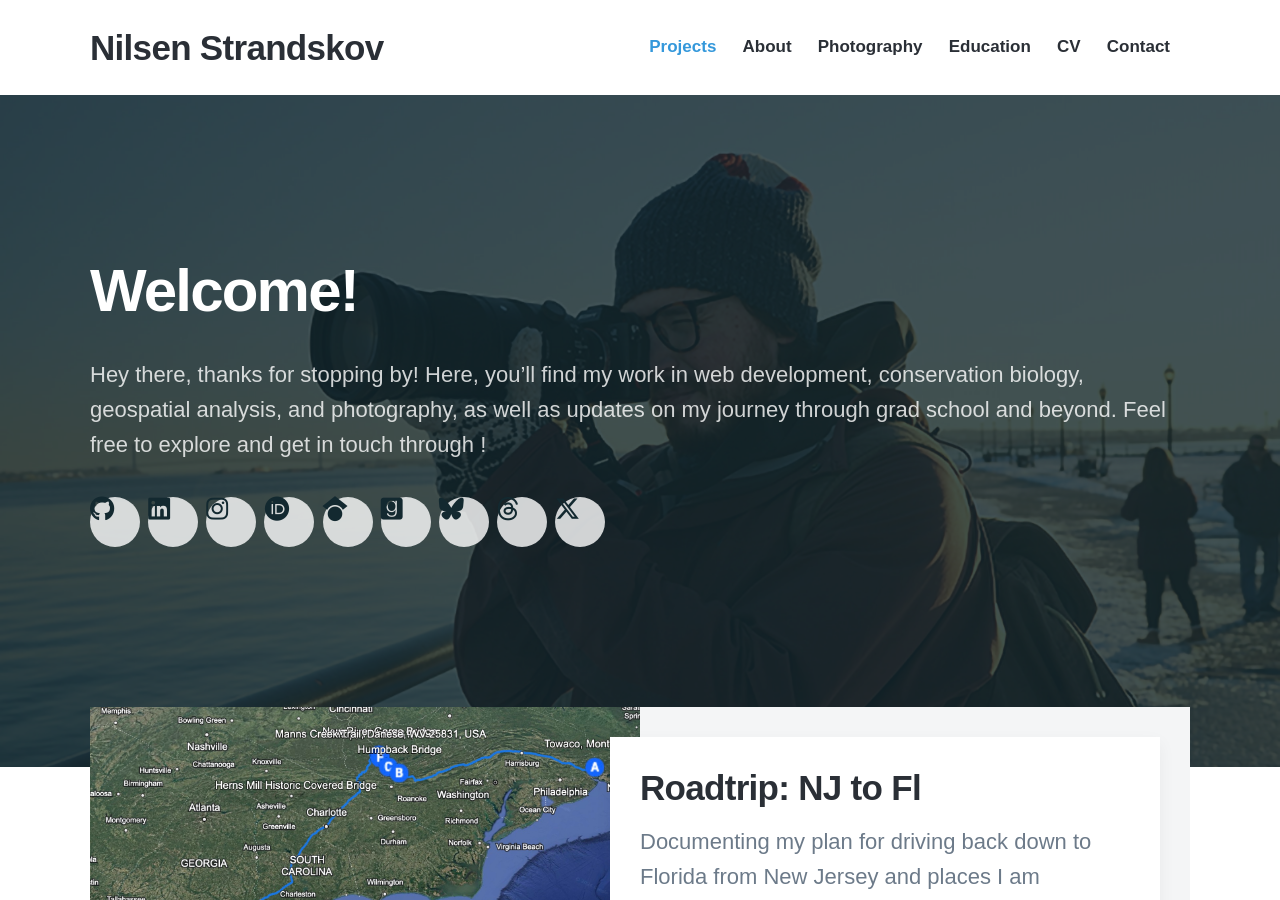
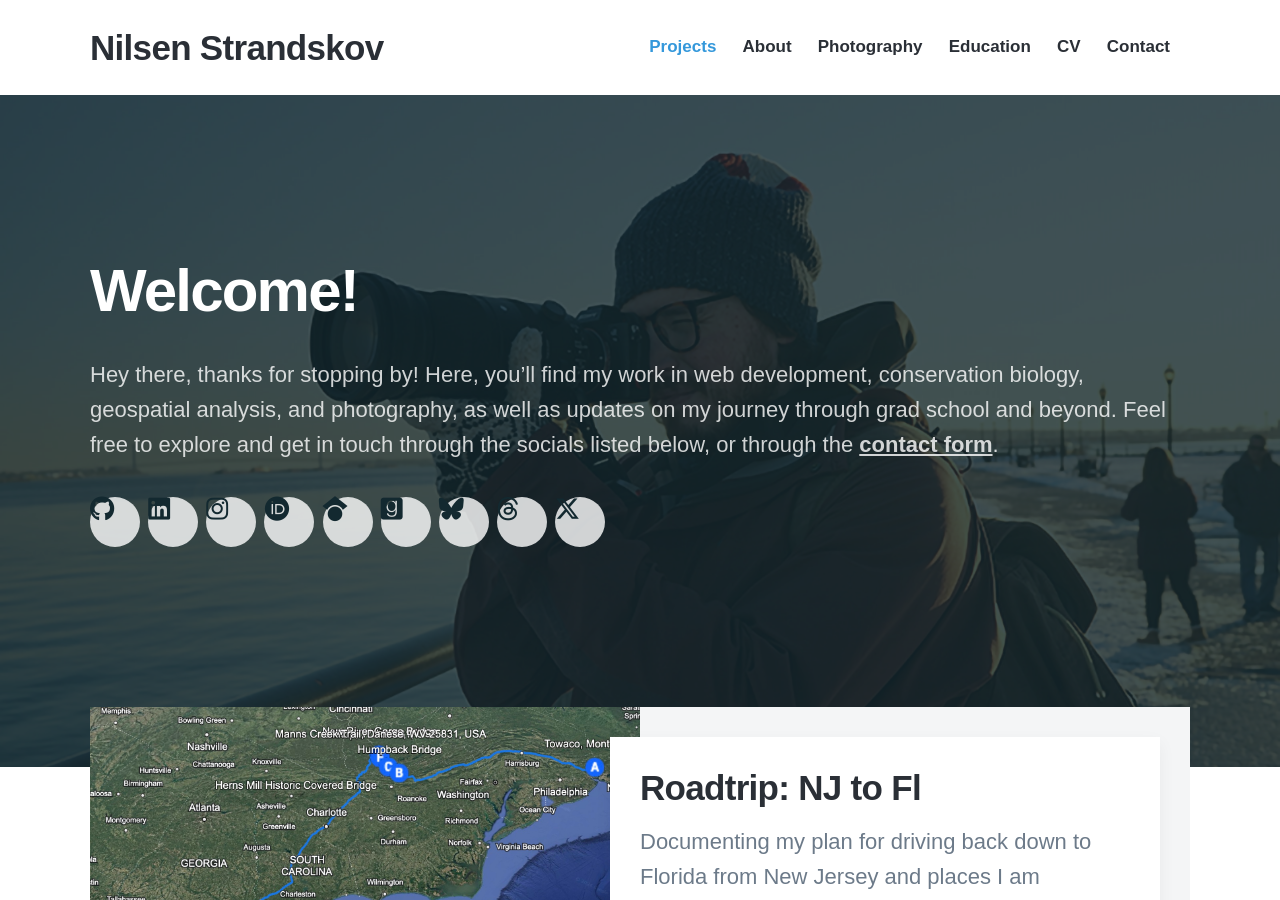
Before and after one commit to nstrands/nstrands.github.io, a Jekyll site: the page built from index.html, in a window 1280 px wide and 900 px high. Built offline with Jekyll 4.4.1, drawn with Linux system fonts in a browser that asks for light colours; nearby versions of some CDN libraries; some web fonts are replaced.

Commit message:
Copy updates

```diff
--- a/index.html
+++ b/index.html
@@ -14,7 +14,7 @@
 	<div class="wrap">
 
 		<h1>Welcome!</h1>
-		<p>Hey there, thanks for stopping by! Here, you’ll find my work in web development, conservation biology, geospatial analysis, and photography, as well as updates on my journey through grad school and beyond. Feel free to explore and get in touch through !</p>
+		<p>Hey there, thanks for stopping by! Here, you’ll find my work in web development, conservation biology, geospatial analysis, and photography, as well as updates on my journey through grad school and beyond. Feel free to explore and get in touch through the socials listed below, or through the <a style="color: hsla(0,0%,100%,.8); text-decoration: underline;" href="/contact">contact form</a>.</p>
 
 		{% include socials.html %}
 
```
Also changed, not shown: 2 other files.
